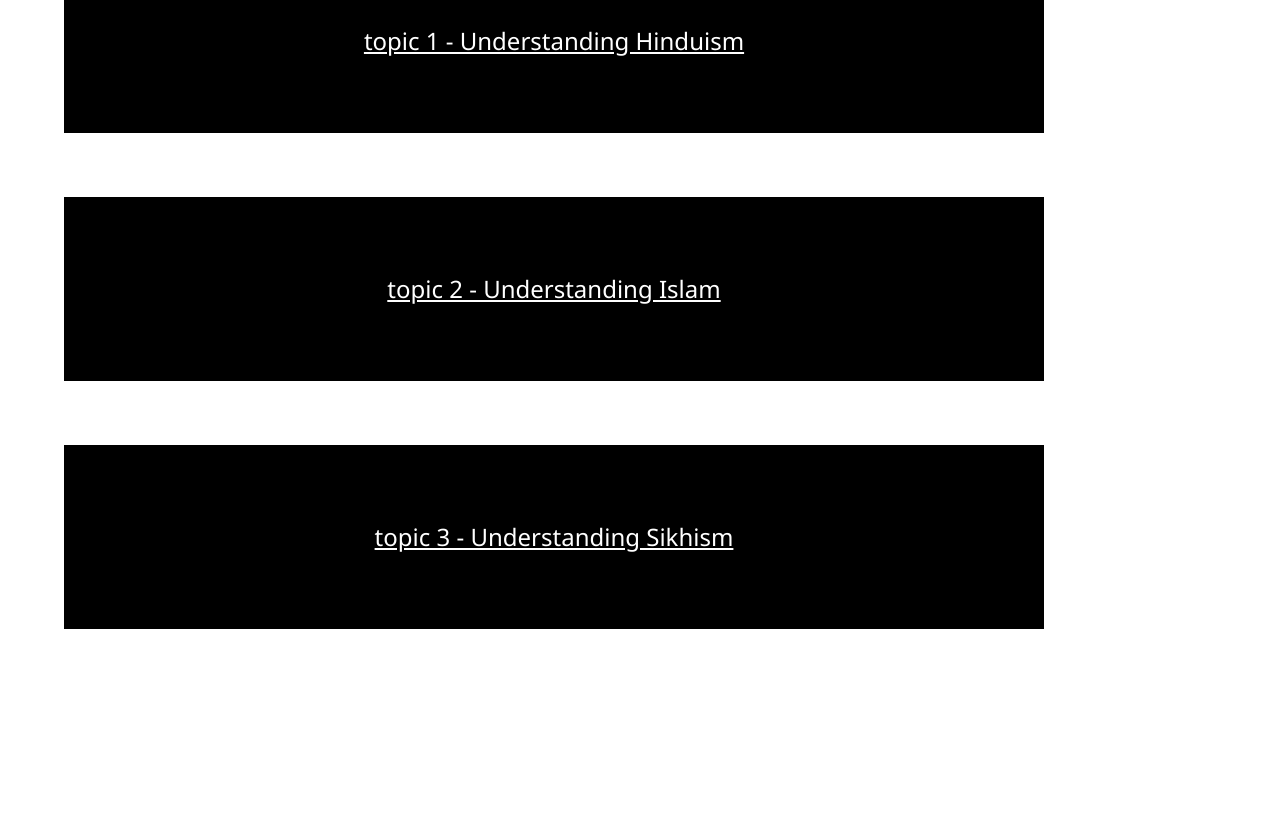
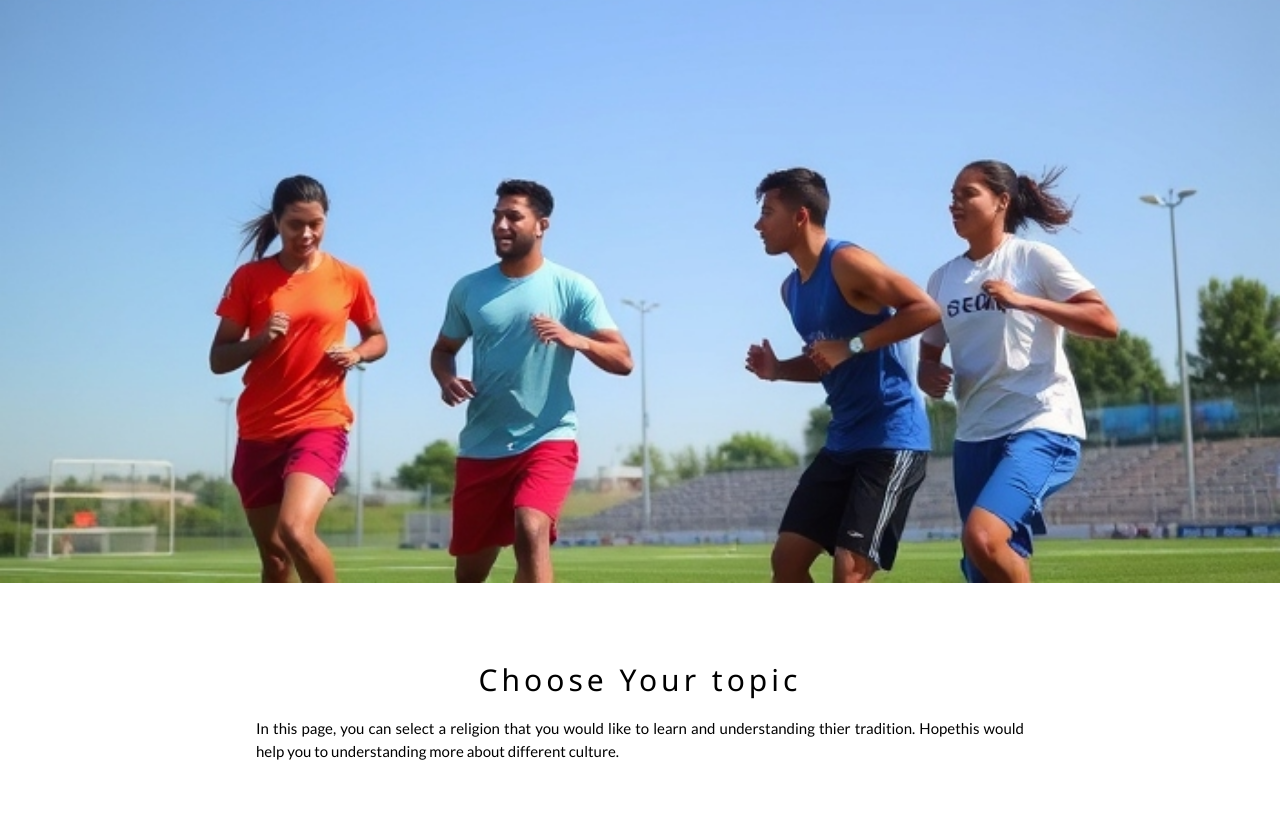
Before and after one commit to adamli852/fyp_temp, a plain HTML site: page information.html in a window 1280 px wide. Shown: the part 115-952 px from the top of the page. Before the commit the page ends 808 px from the top, so only its background shows below. Drawn offline with nearby package versions, Linux system fonts and the light colour scheme.

Commit message:
Update information.html

```diff
--- a/information.html
+++ b/information.html
@@ -30,6 +30,24 @@ body {font-family: "Lato", sans-serif}
 
   <a href="/information.html" class="w3-bar-item w3-button w3-padding-large" onclick="myFunction()">Topic</a>
 </div>
+<div class="mySlides w3-display-container w3-center">
+  <img src="/ai_gen_image3.jpg" style="width:100%; height:30%">
+
+</div>
+<div class="mySlides w3-display-container w3-center">
+  <img src="/ai_gen_image.jpg" style="width:100%; height:30%">
+
+</div>
+<div class="mySlides w3-display-container w3-center">
+  <img src="/ai_gen_image2.jpg" style="width:100%; height:30%">
+
+</div>
+
+<div class="w3-container w3-content w3-center w3-padding-64" style="max-width:800px" id="band">
+  <h2 class="w3-wide">Choose Your topic</h2>
+  <p class="w3-justify">In this page, you can select a religion that you would like to learn and understanding thier tradition. Hopethis would help you to understanding more about different culture.</p>
+
+</div>
 
 <div class="w3-container w3-content w3-center w3-black w3-padding-64" style="margin: 8dvb;" id="band">
     <h3><a href="/temp.html">topic 1 - Understanding Hinduism</a></h3>
@@ -49,6 +67,22 @@ body {font-family: "Lato", sans-serif}
   } else {
     x.className = x.className.replace(" w3-show", "");
   }
+
+}
+
+var myIndex = 0;
+carousel();
+
+function carousel() {
+  var i;
+  var x = document.getElementsByClassName("mySlides");
+  for (i = 0; i < x.length; i++) {
+    x[i].style.display = "none";
+  }
+  myIndex++;
+  if (myIndex > x.length) {myIndex = 1}
+  x[myIndex-1].style.display = "block";
+  setTimeout(carousel, 4000);
 }
 </script>
 
```
